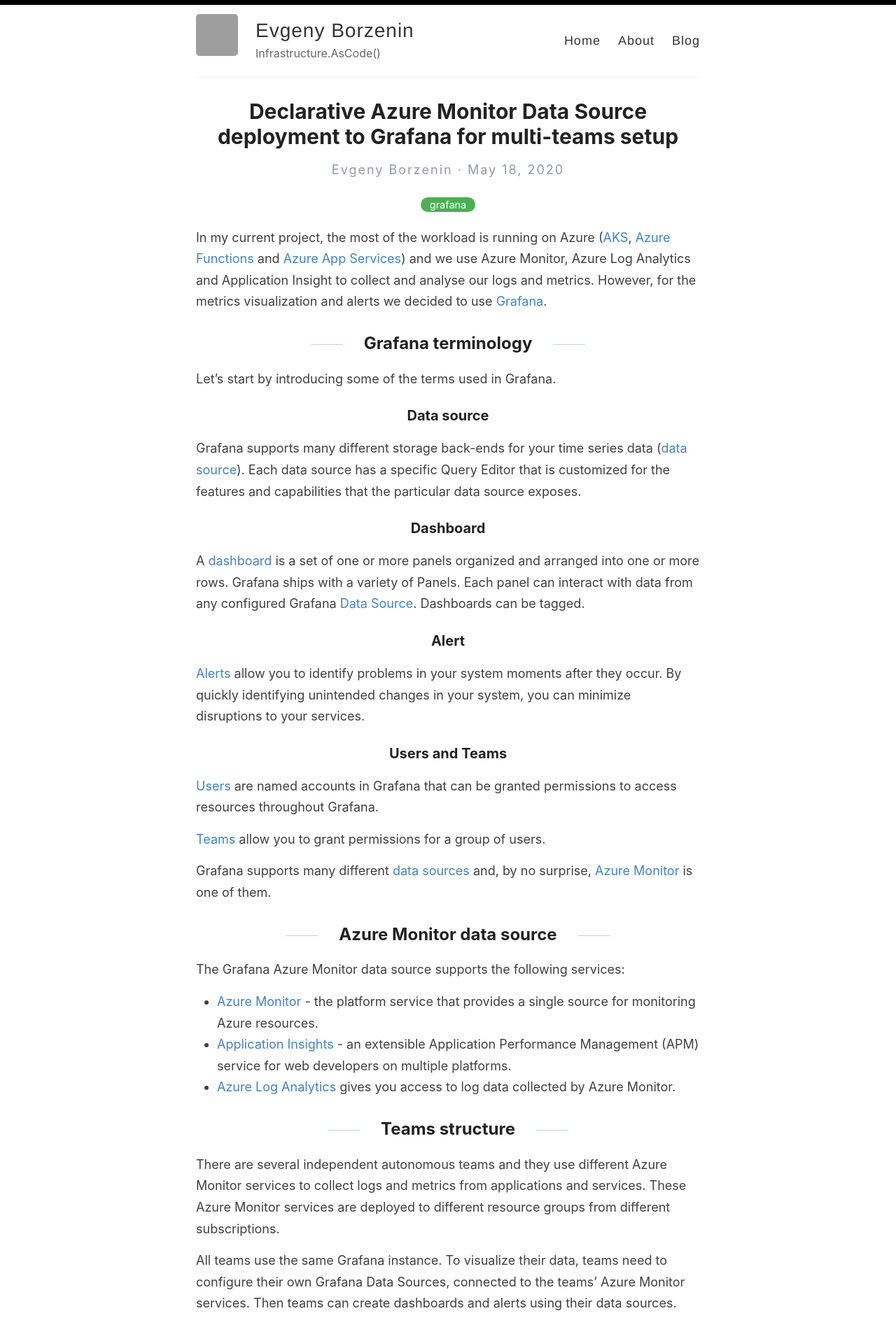
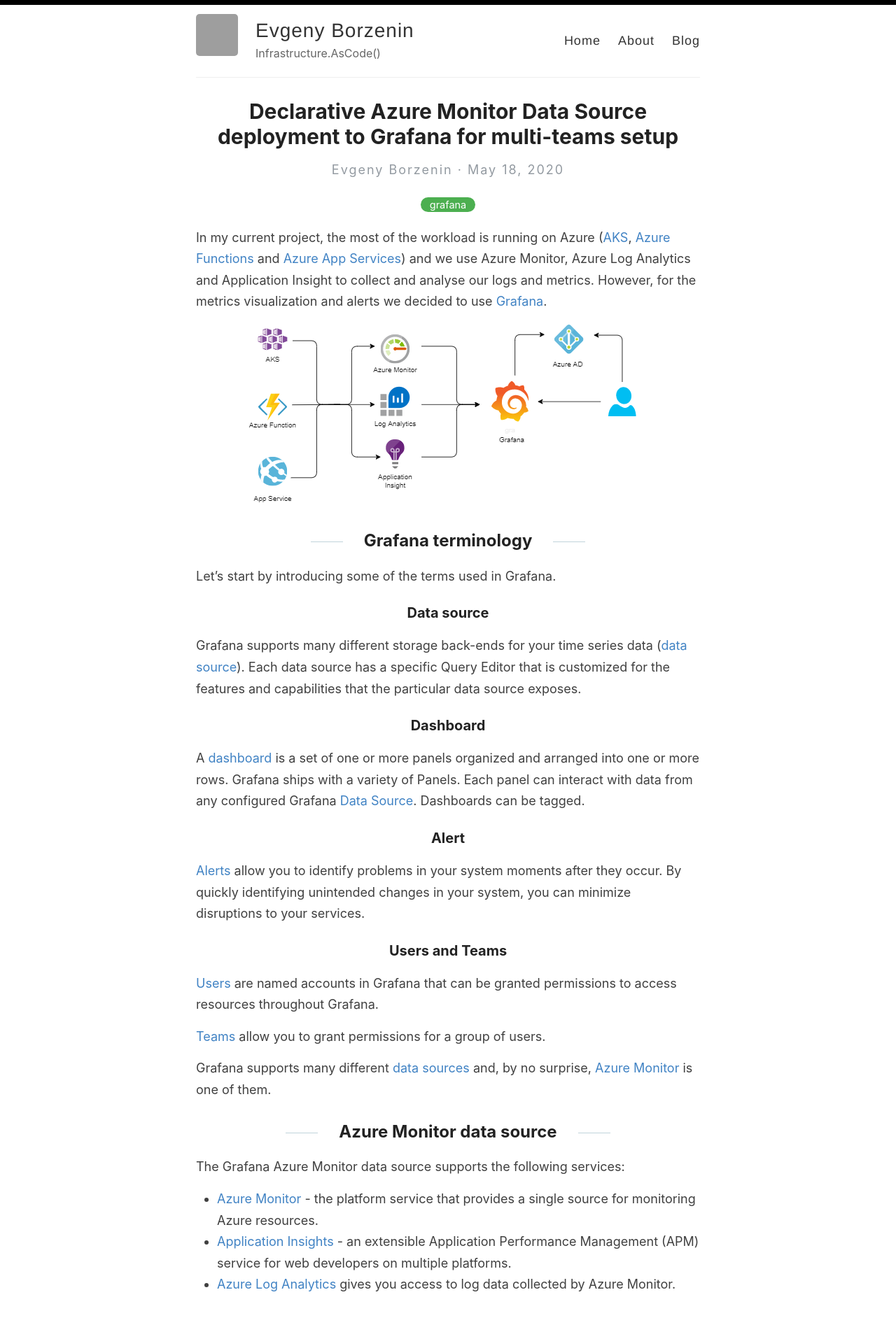
Before and after one commit to evgenyb/evgenyb.github.io, a Jekyll site: the page built from _posts/2020-05-18-provision-grafana-data-source.md, in a window 1280 px wide. Shown: the top 1884 px of the page at 70% size. Built offline with Jekyll 4.4.1, drawn with Linux system fonts in a browser that asks for light colours; grey boxes are pictures that could not be loaded.

Commit message:
Add image

```diff
--- a/_posts/2020-05-18-provision-grafana-data-source.md
+++ b/_posts/2020-05-18-provision-grafana-data-source.md
@@ -6,6 +6,8 @@
 ---
 
 In my current project, the most of the workload is running on Azure ([AKS](https://azure.microsoft.com/nb-no/services/kubernetes-service/), [Azure Functions](https://docs.microsoft.com/en-us/azure/azure-functions/) and [Azure App Services](https://docs.microsoft.com/en-us/azure/app-service/)) and we use Azure Monitor, Azure Log Analytics and Application Insight to collect and analyse our logs and metrics. However, for the metrics visualization and alerts we decided to use [Grafana](https://grafana.com/).
+
+![infra](../images/2020-05-18-infra.png)
 
 ## Grafana terminology
 
```
Also changed, not shown: images/2020-05-18-infra.png (added).
